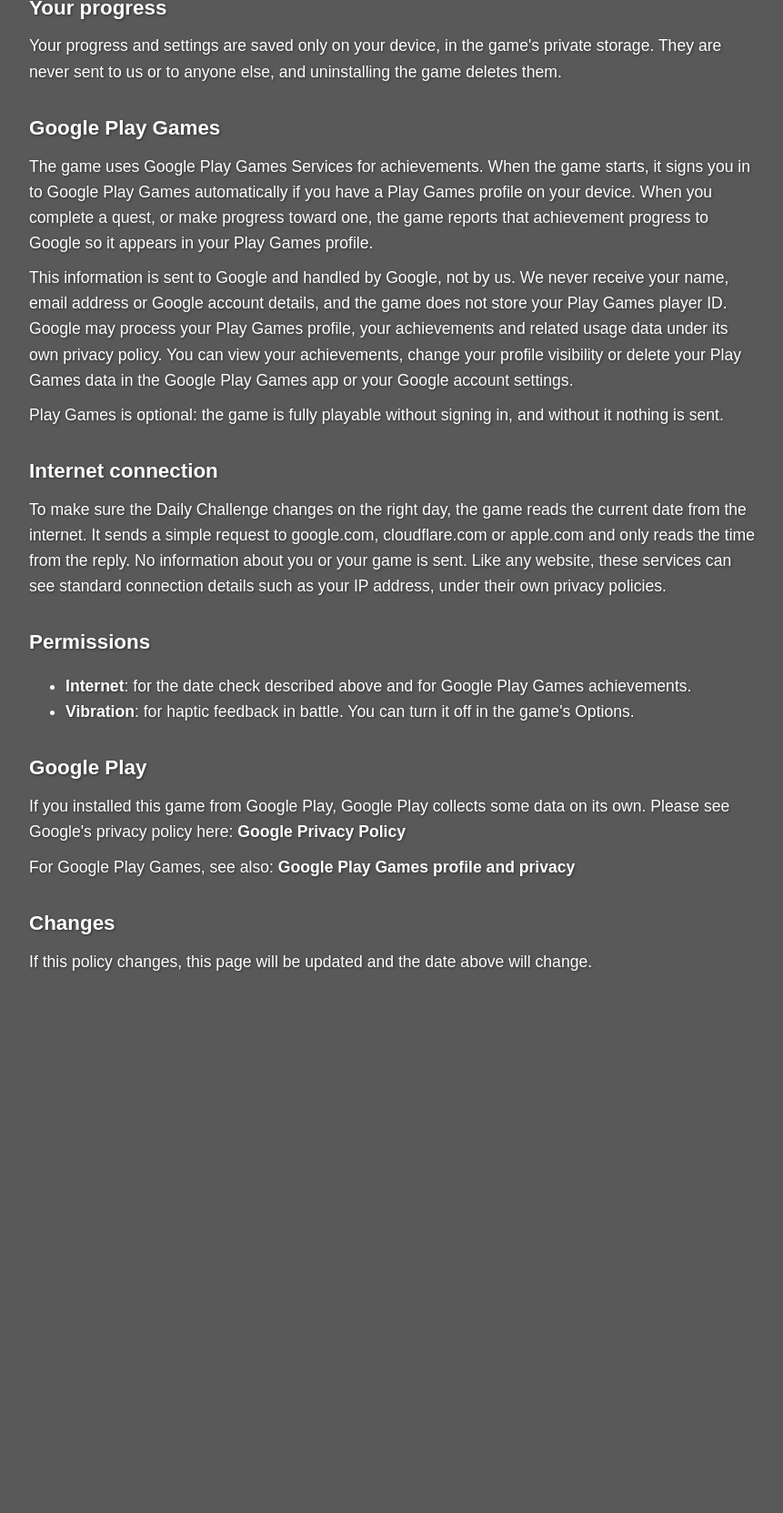
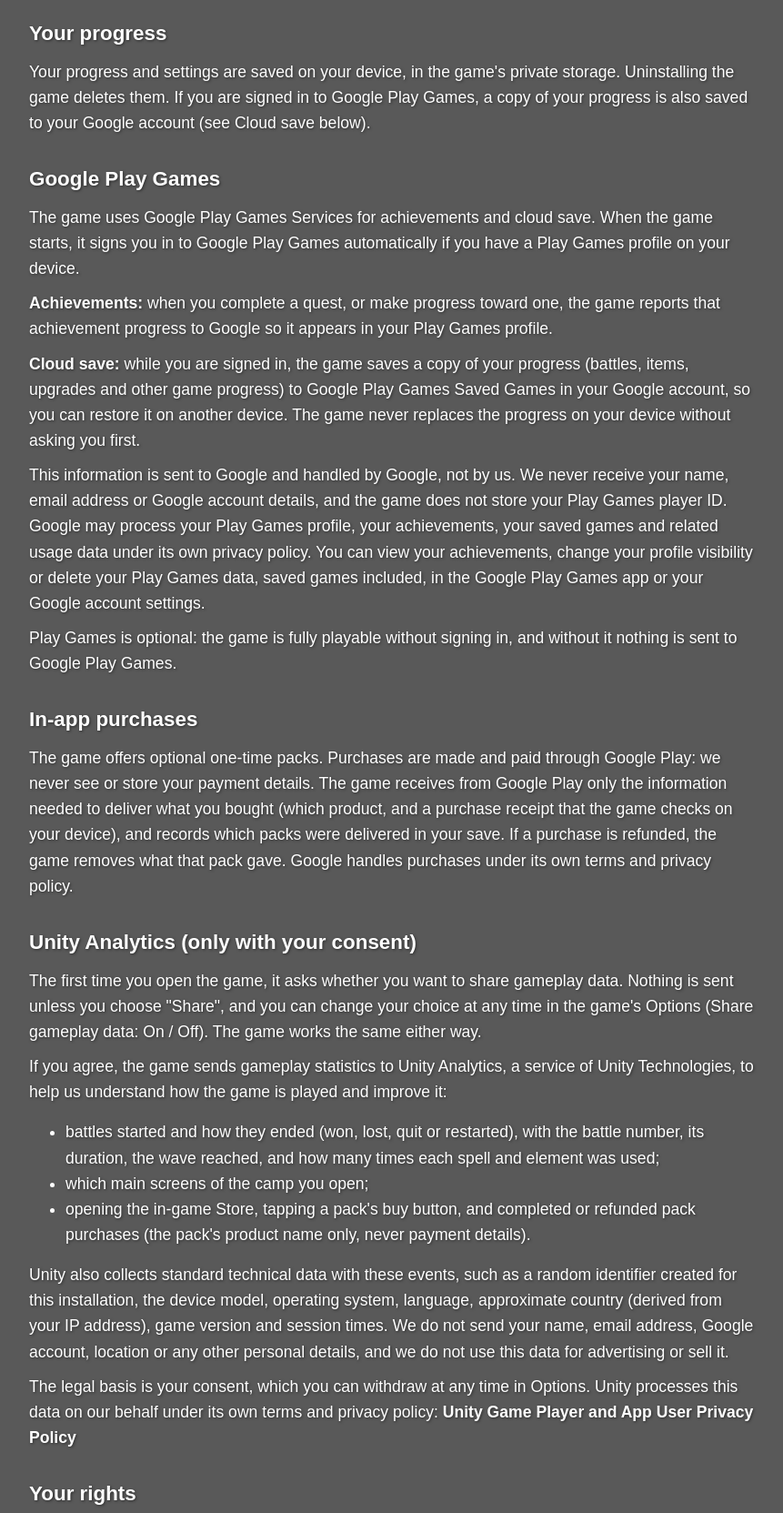
Before and after one commit to atlproductions/atlproductions.github.io, a plain HTML site: page elements-slash/index.html in a window 1280 px wide. Shown: the part 486-2149 px from the top of the page at 91% size, without its empty margins (208-1069 px from the left). Before the commit the page ends 1607 px from the top, so only its background shows below. Drawn offline with Linux system fonts and the light colour scheme.

Commit message:
Revise privacy policy and update last modified date
Updated privacy policy to reflect changes in data handling and services used.

```diff
--- a/elements-slash/index.html
+++ b/elements-slash/index.html
@@ -78,25 +78,47 @@
   <body>
     <img src="icon.png" alt="Elements Slash Logo" class="logo">
     <h1>Elements Slash - Privacy Policy</h1>
-    <p class="updated">Last updated: October 15, 2026</p>
+    <p class="updated">Last updated: October 28, 2026</p>
 
     <main>
-      <p>The game "Elements Slash" does not collect, store or share personal data itself. It has no accounts of its own, no ads, no analytics and no in-app purchases. The only service that receives information about your game is Google Play Games, described below.</p>
+      <p>"Elements Slash" is made by ATL Productions, Italy, who is responsible for this game and this policy. The game has no accounts of its own and no ads. It uses three services, each described below: Google Play Games (achievements and cloud save, optional), Google Play (in-app purchases, optional) and Unity Analytics (gameplay statistics, only if you agree).</p>
 
       <h2>Your progress</h2>
-      <p>Your progress and settings are saved only on your device, in the game's private storage. They are never sent to us or to anyone else, and uninstalling the game deletes them.</p>
+      <p>Your progress and settings are saved on your device, in the game's private storage. Uninstalling the game deletes them. If you are signed in to Google Play Games, a copy of your progress is also saved to your Google account (see Cloud save below).</p>
 
       <h2>Google Play Games</h2>
-      <p>The game uses Google Play Games Services for achievements. When the game starts, it signs you in to Google Play Games automatically if you have a Play Games profile on your device. When you complete a quest, or make progress toward one, the game reports that achievement progress to Google so it appears in your Play Games profile.</p>
-      <p>This information is sent to Google and handled by Google, not by us. We never receive your name, email address or Google account details, and the game does not store your Play Games player ID. Google may process your Play Games profile, your achievements and related usage data under its own privacy policy. You can view your achievements, change your profile visibility or delete your Play Games data in the Google Play Games app or your Google account settings.</p>
-      <p>Play Games is optional: the game is fully playable without signing in, and without it nothing is sent.</p>
+      <p>The game uses Google Play Games Services for achievements and cloud save. When the game starts, it signs you in to Google Play Games automatically if you have a Play Games profile on your device.</p>
+      <p><strong>Achievements:</strong> when you complete a quest, or make progress toward one, the game reports that achievement progress to Google so it appears in your Play Games profile.</p>
+      <p><strong>Cloud save:</strong> while you are signed in, the game saves a copy of your progress (battles, items, upgrades and other game progress) to Google Play Games Saved Games in your Google account, so you can restore it on another device. The game never replaces the progress on your device without asking you first.</p>
+      <p>This information is sent to Google and handled by Google, not by us. We never receive your name, email address or Google account details, and the game does not store your Play Games player ID. Google may process your Play Games profile, your achievements, your saved games and related usage data under its own privacy policy. You can view your achievements, change your profile visibility or delete your Play Games data, saved games included, in the Google Play Games app or your Google account settings.</p>
+      <p>Play Games is optional: the game is fully playable without signing in, and without it nothing is sent to Google Play Games.</p>
+
+      <h2>In-app purchases</h2>
+      <p>The game offers optional one-time packs. Purchases are made and paid through Google Play: we never see or store your payment details. The game receives from Google Play only the information needed to deliver what you bought (which product, and a purchase receipt that the game checks on your device), and records which packs were delivered in your save. If a purchase is refunded, the game removes what that pack gave. Google handles purchases under its own terms and privacy policy.</p>
+
+      <h2>Unity Analytics (only with your consent)</h2>
+      <p>The first time you open the game, it asks whether you want to share gameplay data. Nothing is sent unless you choose "Share", and you can change your choice at any time in the game's Options (Share gameplay data: On / Off). The game works the same either way.</p>
+      <p>If you agree, the game sends gameplay statistics to Unity Analytics, a service of Unity Technologies, to help us understand how the game is played and improve it:</p>
+      <ul>
+        <li>battles started and how they ended (won, lost, quit or restarted), with the battle number, its duration, the wave reached, and how many times each spell and element was used;</li>
+        <li>which main screens of the camp you open;</li>
+        <li>opening the in-game Store, tapping a pack's buy button, and completed or refunded pack purchases (the pack's product name only, never payment details).</li>
+      </ul>
+      <p>Unity also collects standard technical data with these events, such as a random identifier created for this installation, the device model, operating system, language, approximate country (derived from your IP address), game version and session times. We do not send your name, email address, Google account, location or any other personal details, and we do not use this data for advertising or sell it.</p>
+      <p>The legal basis is your consent, which you can withdraw at any time in Options. Unity processes this data on our behalf under its own terms and privacy policy:
+        <a href="https://unity.com/legal/game-player-and-app-user-privacy-policy" target="_blank">Unity Game Player and App User Privacy Policy</a>
+      </p>
+
+      <h2>Your rights</h2>
+      <p>If you are in the European Union or a similar jurisdiction, you can ask to access or delete the data collected through Unity Analytics, or object to its use, by contacting us at the address below. Because we don't know who you are, please include the approximate date you played and your device model so we can find your data. You can also complain to your local data protection authority (in Italy, the Garante per la protezione dei dati personali).</p>
 
       <h2>Internet connection</h2>
-      <p>To make sure the Daily Challenge changes on the right day, the game reads the current date from the internet. It sends a simple request to google.com, cloudflare.com or apple.com and only reads the time from the reply. No information about you or your game is sent. Like any website, these services can see standard connection details such as your IP address, under their own privacy policies.</p>
+      <p>The game is fully playable offline. It uses the internet only for Google Play Games, Google Play purchases and, if you agreed, Unity Analytics, as described above. Like any website, these services can see standard connection details such as your IP address, under their own privacy policies.</p>
 
       <h2>Permissions</h2>
       <ul>
-        <li><strong>Internet</strong>: for the date check described above and for Google Play Games achievements.</li>
+        <li><strong>Internet</strong> and <strong>network state</strong>: for Google Play Games, purchases and, with your consent, Unity Analytics.</li>
+        <li><strong>Google Play billing</strong>: for the optional in-app purchases.</li>
         <li><strong>Vibration</strong>: for haptic feedback in battle. You can turn it off in the game's Options.</li>
       </ul>
 
@@ -108,6 +130,9 @@
         <a href="https://support.google.com/googleplay/answer/9849398" target="_blank">Google Play Games profile and privacy</a>
       </p>
 
+      <h2>Contact</h2>
+      <p>For any question about this policy or your data: <a href="mailto:atl.productions.team@gmail.com">atl.productions.team@gmail.com</a></p>
+
       <h2>Changes</h2>
       <p>If this policy changes, this page will be updated and the date above will change.</p>
     </main>
```
